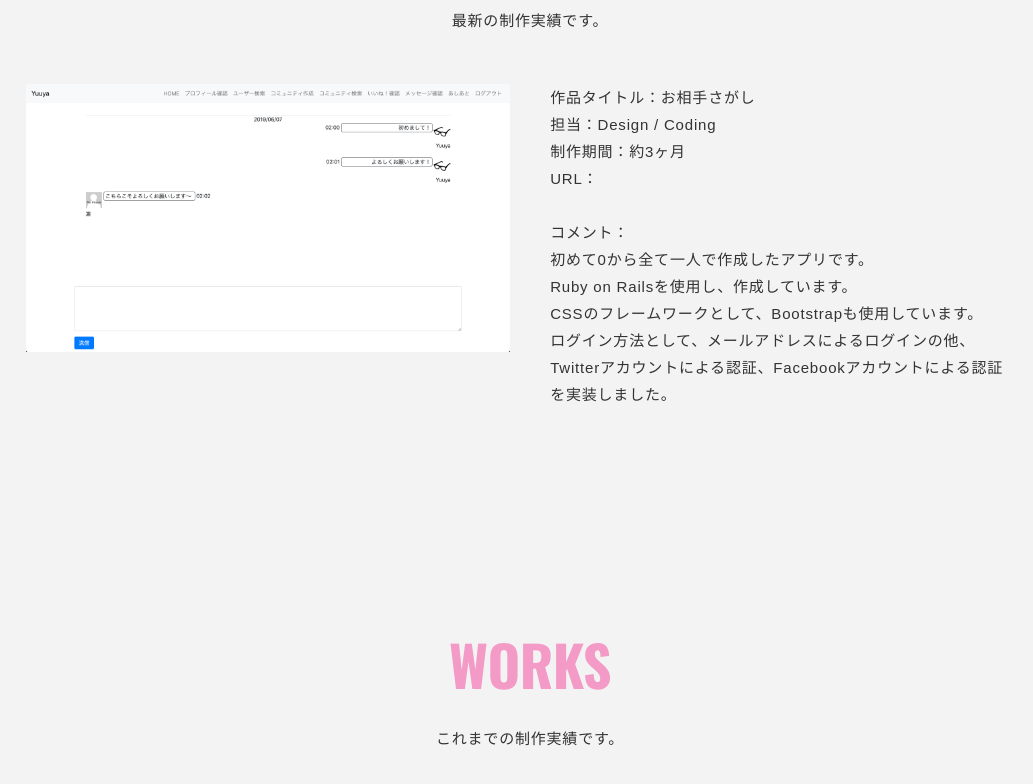
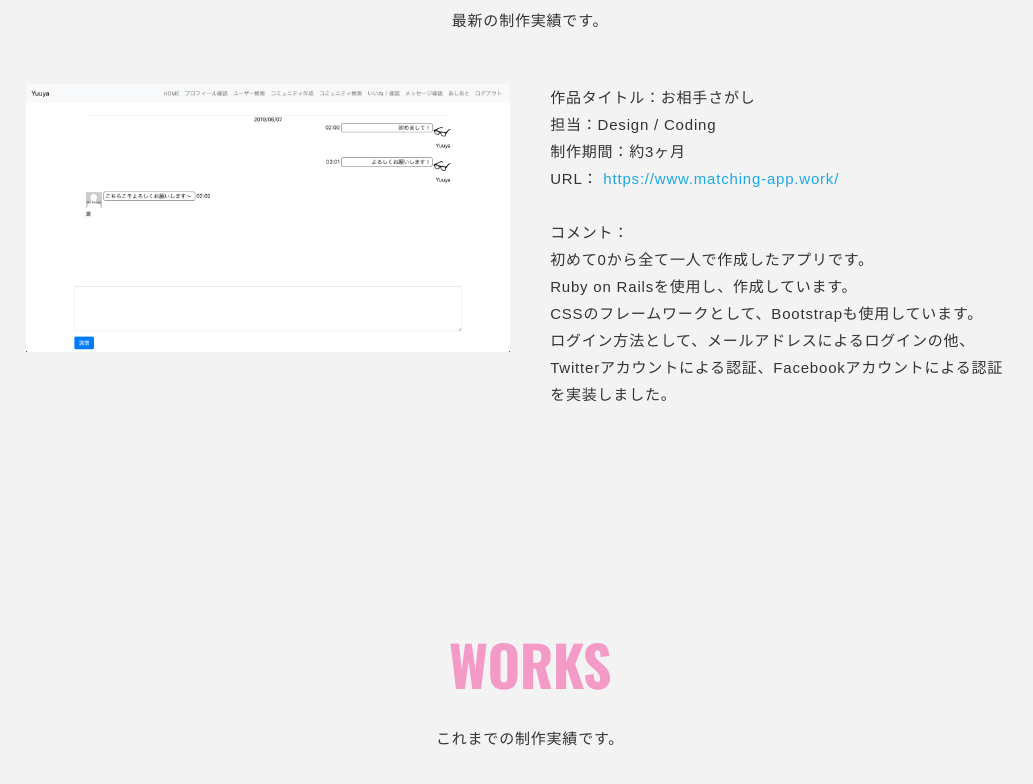
Before and after one commit to Yuuya1753/Yuuya1753.github.io, a plain HTML site: page index.html in a window 1280 px wide. Shown: the part 742-1526 px from the top of the page, without its empty margins (110-1143 px from the left). Drawn offline with nearby package versions, Linux system fonts and the light colour scheme; a web font is replaced by a local one.

Commit message:
update(修正)
アプリへのリンク文言が抜けていたため、修正

```diff
--- a/index.html
+++ b/index.html
@@ -58,7 +58,7 @@
               <p class="text">
                 作品タイトル：お相手さがし<br> 担当：Design / Coding<br> 制作期間：約3ヶ月
                 <br> URL：
-                <a href="https://www.matching-app.work/"></a><br>
+                <a href="https://www.matching-app.work/" target="_blank">https://www.matching-app.work/</a><br>
                 <br> コメント：
                 <br>初めて0から全て一人で作成したアプリです。
                 <br>Ruby on Railsを使用し、作成しています。
```
